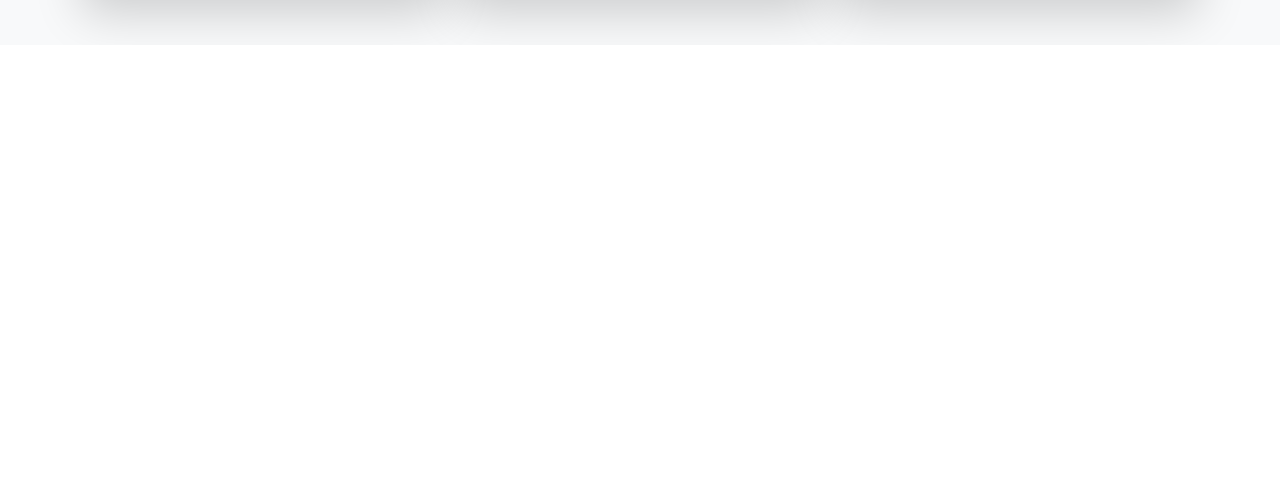
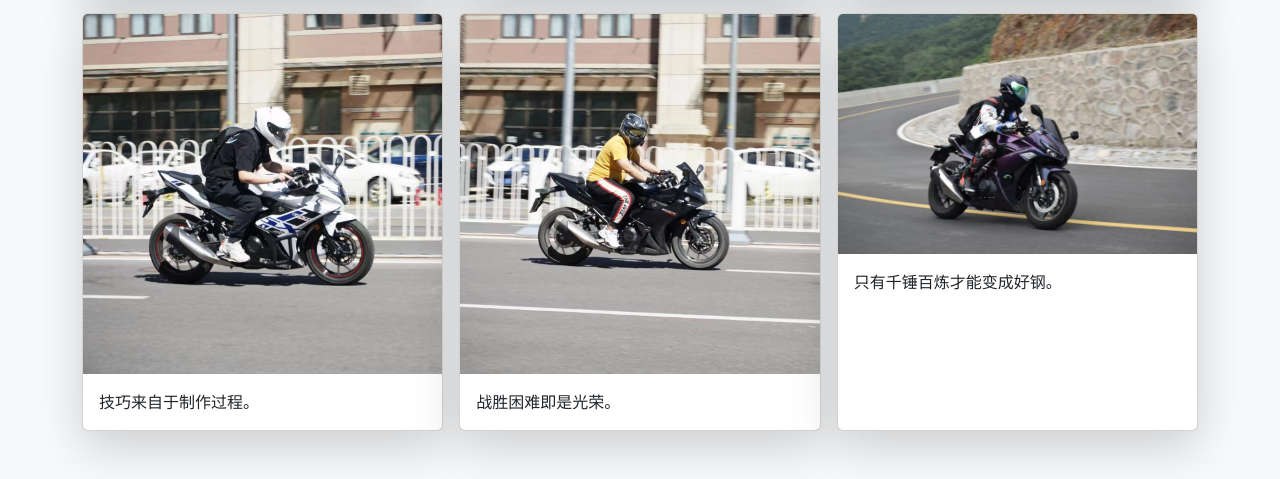
Before and after one commit to NightRaidClub/NightRaidClub.github.io, a plain HTML site: page index.html in a window 1280 px wide. Shown: the part 1098-1577 px from the top of the page. Before the commit the page ends 1143 px from the top, so only its background shows below. Drawn offline with Linux system fonts and the light colour scheme.

Commit message:
完善一下内容

```diff
--- a/index.html
+++ b/index.html
@@ -143,6 +143,33 @@
                         </div>
                     </div>
                 </div>
+                <div class="col">
+                    <div class="card shadow-lg h-100">
+                        <img src="/images/dm1.jpg" class="card-img-top" alt="">
+
+                        <div class="card-body">
+                            <p class="card-text">技巧来自于制作过程。</p>
+                        </div>
+                    </div>
+                </div>
+                <div class="col">
+                    <div class="card shadow-lg h-100">
+                        <img src="/images/zz1.jpg" class="card-img-top" alt="">
+
+                        <div class="card-body">
+                            <p class="card-text">战胜困难即是光荣。</p>
+                        </div>
+                    </div>
+                </div>
+                <div class="col">
+                    <div class="card shadow-lg h-100">
+                        <img src="/images/xy1.jpg" class="card-img-top" alt="">
+
+                        <div class="card-body">
+                            <p class="card-text">只有千锤百炼才能变成好钢。</p>
+                        </div>
+                    </div>
+                </div>
             </div>
         </div>
     </div>
```
Also changed, not shown: images/dm1.jpg (added), images/xy1.jpg (added), images/zz1.jpg (added).
